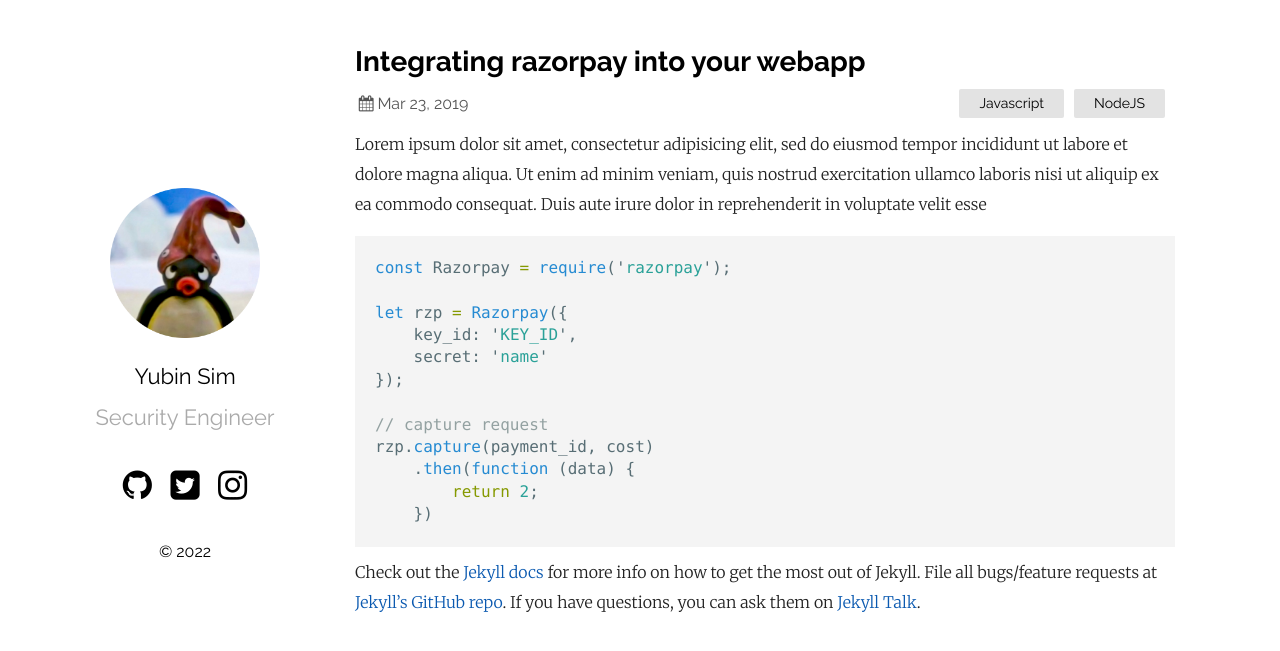
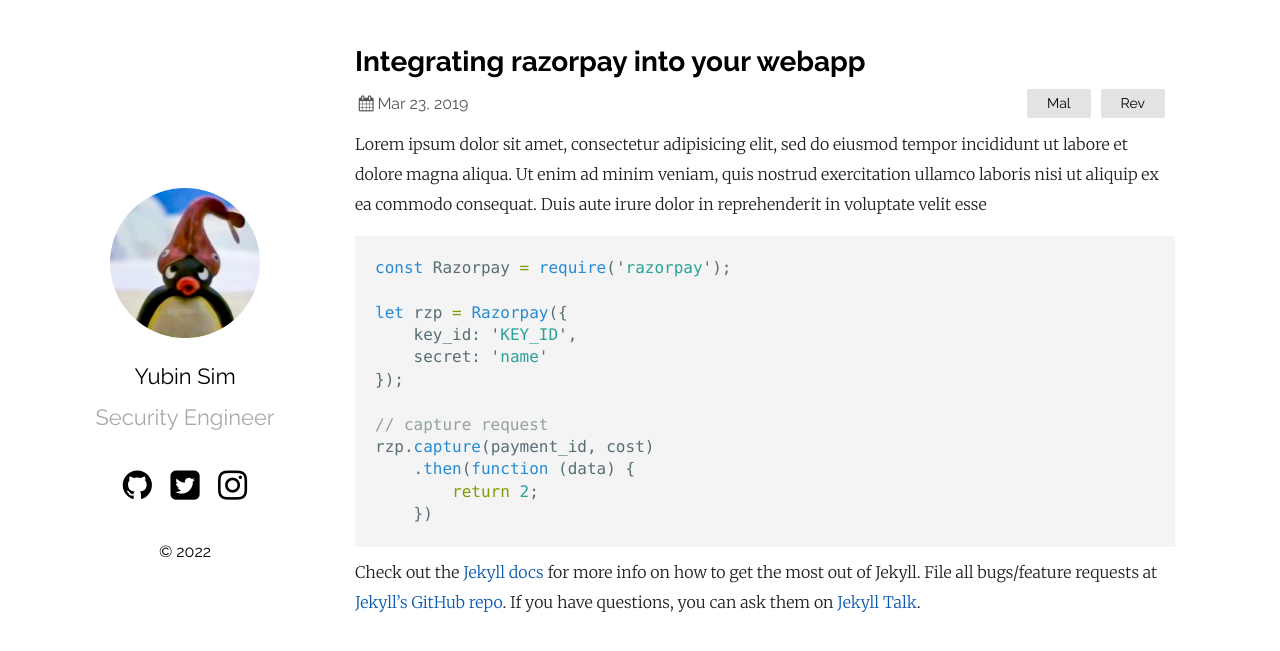
Before and after one commit to usrbin-sim/-usrbin-sim.github.io, a Jekyll site: the page built from _posts/2019-03-23-welcome-to-jekyll.markdown, in a window 1280 px wide. Shown: the top 651 px of the page. Built offline with Jekyll 4.4.1, drawn with Linux system fonts in a browser that asks for light colours.

Commit message:
test posting

```diff
--- a/_posts/2019-03-23-welcome-to-jekyll.markdown
+++ b/_posts/2019-03-23-welcome-to-jekyll.markdown
@@ -2,7 +2,7 @@
 layout: post
 title:  "Integrating razorpay into your webapp"
 date:   2019-03-23 21:03:36 +0530
-categories: Javascript NodeJS
+categories: Mal Rev
 ---
 Lorem ipsum dolor sit amet, consectetur adipisicing elit, sed do eiusmod tempor incididunt ut labore et dolore magna aliqua. Ut enim ad minim veniam, quis nostrud exercitation ullamco laboris nisi ut aliquip ex ea commodo consequat. Duis aute irure dolor in reprehenderit in voluptate velit esse
 
--- a/_posts/2019-04-24-welcome-to-jekyll.markdown
+++ b/_posts/2019-04-24-welcome-to-jekyll.markdown
@@ -2,7 +2,7 @@
 layout: post
 title:  "2Integrating razorpay into your webapp"
 date:   2019-04-24 21:03:36 +0530
-categories: Javascript ubin
+categories: Vuln Etc
 ---
 Lorem ipsum dolor sit amet, consectetur adipisicing elit, sed do eiusmod tempor incididunt ut labore et dolore magna aliqua. Ut enim ad minim veniam, quis nostrud exercitation ullamco laboris nisi ut aliquip ex ea commodo consequat. Duis aute irure dolor in reprehenderit in voluptate velit esse
 
--- a/_posts/2019-05-25-welcome-to-jekyll.markdown
+++ b/_posts/2019-05-25-welcome-to-jekyll.markdown
@@ -2,7 +2,7 @@
 layout: post
 title:  "3Integrating razorpay into your webapp"
 date:   2019-05-25 21:03:36 +0530
-categories: Javascript HTML
+categories: Mal Rev
 ---
 Lorem ipsum dolor sit amet, consectetur adipisicing elit, sed do eiusmod tempor incididunt ut labore et dolore magna aliqua. Ut enim ad minim veniam, quis nostrud exercitation ullamco laboris nisi ut aliquip ex ea commodo consequat. Duis aute irure dolor in reprehenderit in voluptate velit esse
 
```
